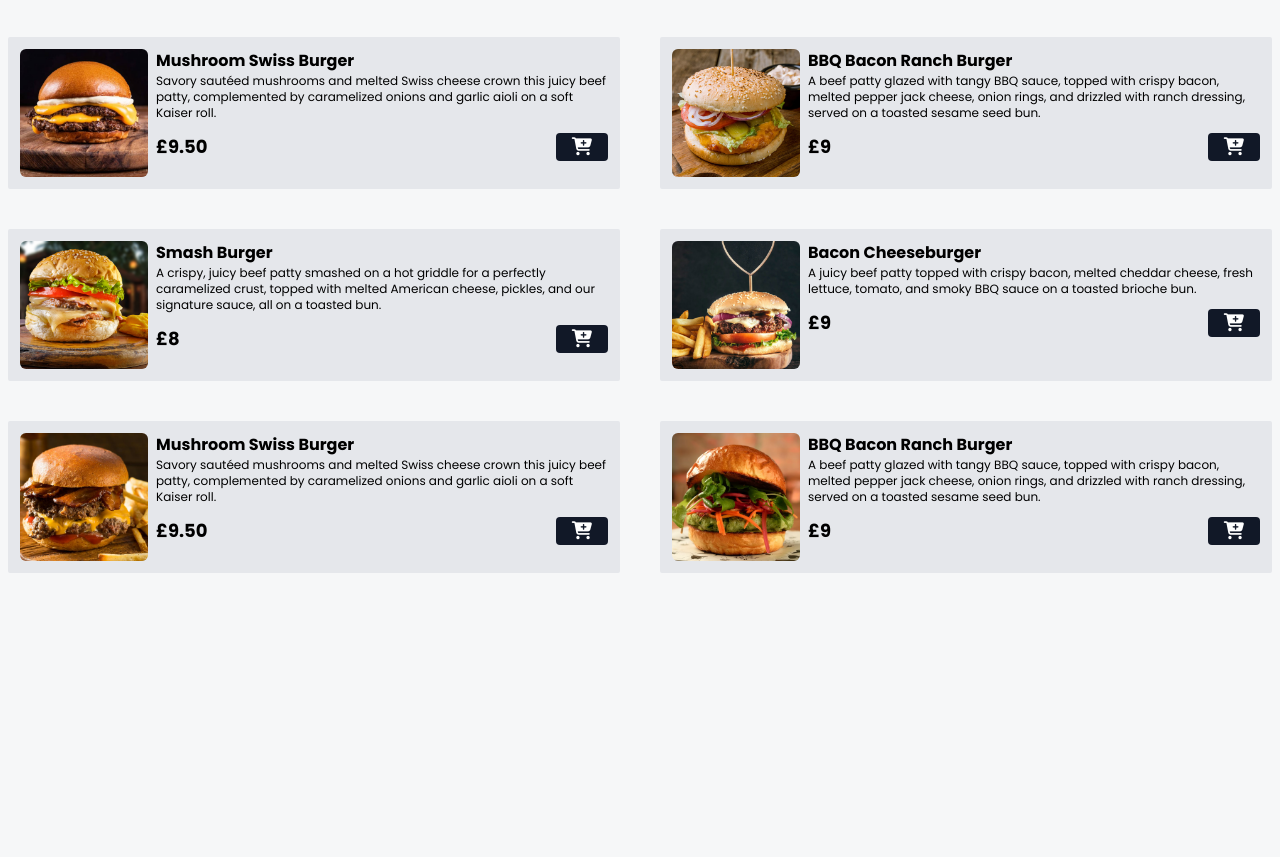
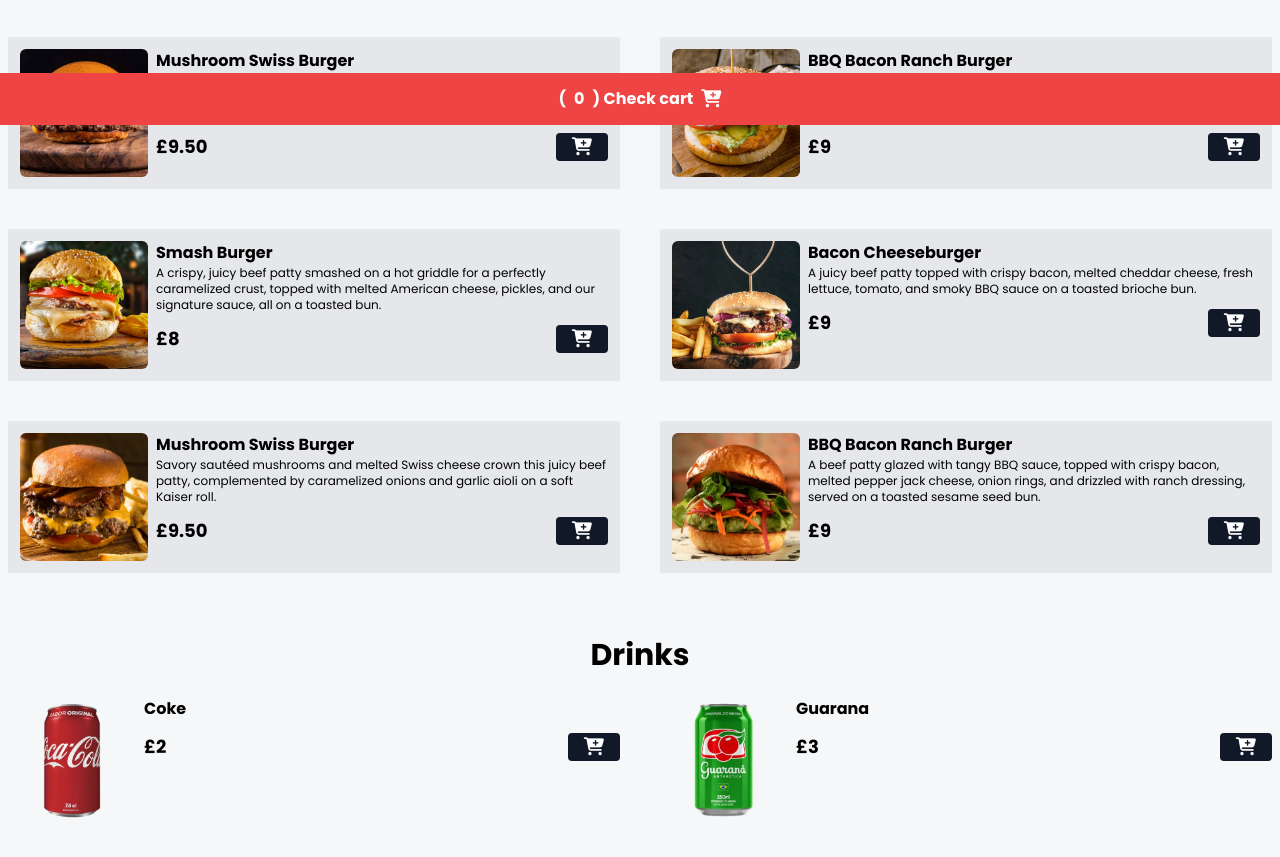
Before and after one commit to brenotds/hamburguer-proj, a website: page index.html in a window 1280 px wide. Shown: the part 675-1532 px from the top of the page. Before the commit the page ends 1312 px from the top, so only its background shows below. Drawn offline with Linux system fonts and the light colour scheme.

Commit message:
update html and css

```diff
--- a/index.html
+++ b/index.html
@@ -131,6 +131,57 @@
         </main>
     </div>
 
+    <div class="mx-auto max-w-7xl px-2 my-2 text-center">
+        <h2 class="font-bold text-3xl mb-6">Drinks</h2>
+    </div>
+
+    <div class="grid grid-cols-1 md:grid-cols-2 gap-7 md:gap-10 mx-auto max-w-7xl px-2 mb-16" id="menu">
+        <div class="flex gap-2 w-full">
+            <img src="./assets/refri-1.png" alt="coke soft drink" class="w-32 h-32 rounded-md hover:scale-110" />
+            <div class="w-full">
+                <p class="font-bold">Coke</p>
+                <div class="flex items-center gap-2 justify-between mt-3">
+                    <p class="font-bold text-lg">£2</p>
+                    <button class="bg-gray-900 px-4 rounded add-to-cart-btn" data-name="coke" data-price="2"><i class="fa fa-cart-plus text-lg text-white"></i></button>
+                </div>
+            </div>
+        </div>
+        <div class="flex gap-2 w-full">
+            <img src="./assets/refri-2.png" alt="Guarana soft drink" class="w-32 h-32 rounded-md hover:scale-110" />
+            <div class="w-full">
+                <p class="font-bold">Guarana</p>
+                <div class="flex items-center gap-2 justify-between mt-3">
+                    <p class="font-bold text-lg">£3</p>
+                    <button class="bg-gray-900 px-4 rounded add-to-cart-btn" data-name="guarana" data-price="3"><i class="fa fa-cart-plus text-lg text-white"></i></button>
+                </div>
+            </div>
+        </div>
+    </div>
+
+
+    <div class="bg-black/60 w-full h-full fixed top-0 left-0 z-[99] hidden items-center justify-center">
+        <div class="bg-white p-5 rounded-md min-w-[90%] md:min-w[600px]">
+            <h2 class=" text-center font-bold text-2xl mb-2">My cart</h2>
+            <div id="cert-items" class="flex justify-between mb-2 flex-col">
+                <p class="font-bold">Total: <span id="cart-total">0.00</span></p>
+                <p class="font-bold mt-2">Delivery address</p>
+                <input type="text" placeholder="type your address" id="address" class="w-full border-2 p-1 rounded my-1" />
+                <p class="text-red-500 hidden" id="address-warn">Please inform your full address</p>
+                <div class="flex items-center justify-between mt-5 w-full">
+                    <button id="close-modal-btn">Close</button>
+                    <button id="checkout-btn" class="bg-green-500 px-4 py-1 rounded">Place Order</button>
+                </div>
+            </div>
+        </div>
+    </div>
+
+
+
+    <footer class="bg-red-500 w-full py-3 fixed bottom-0 z-40 flex items-center justify-center">
+        <button class=" flex items-center gap-2 text-white font-bold" id="cart-btn">(<span id="cart-count">0</span>) Check cart<i class="fa fa-cart-plus text-lg"></i></button>
+    </footer>
+
+
 </body>
 
 </html>
--- a/tailwind.config.js
+++ b/tailwind.config.js
@@ -2,6 +2,9 @@
 module.exports = {
   content: ["./**/*.{html,js}"],
   theme: {
+    fontFamily: {
+      sans: ["Poppins", "sans-serif"],
+    },
     extend: {
       backgroundImage: {
         home: "url('/assets/bg.png')",
```
Also changed, not shown: styles/output.css.
